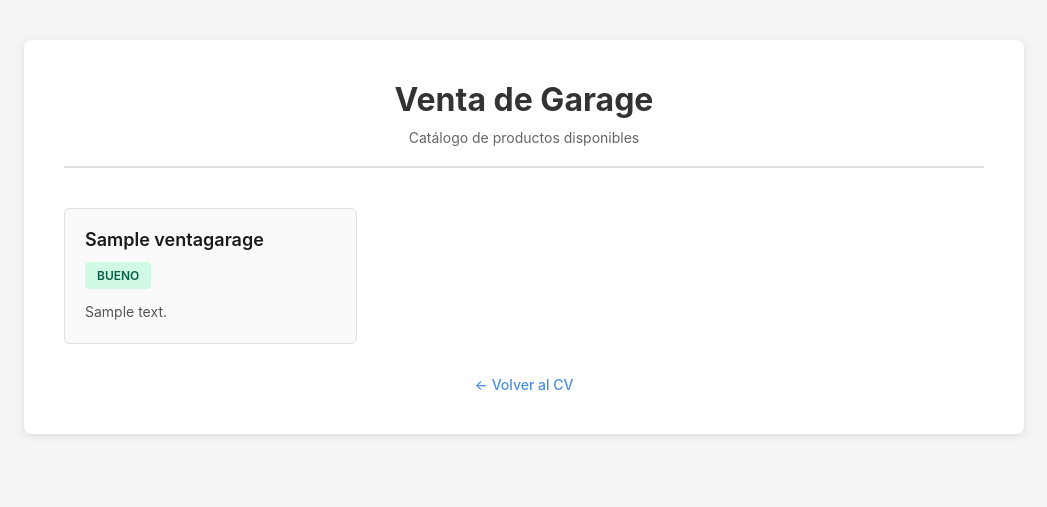
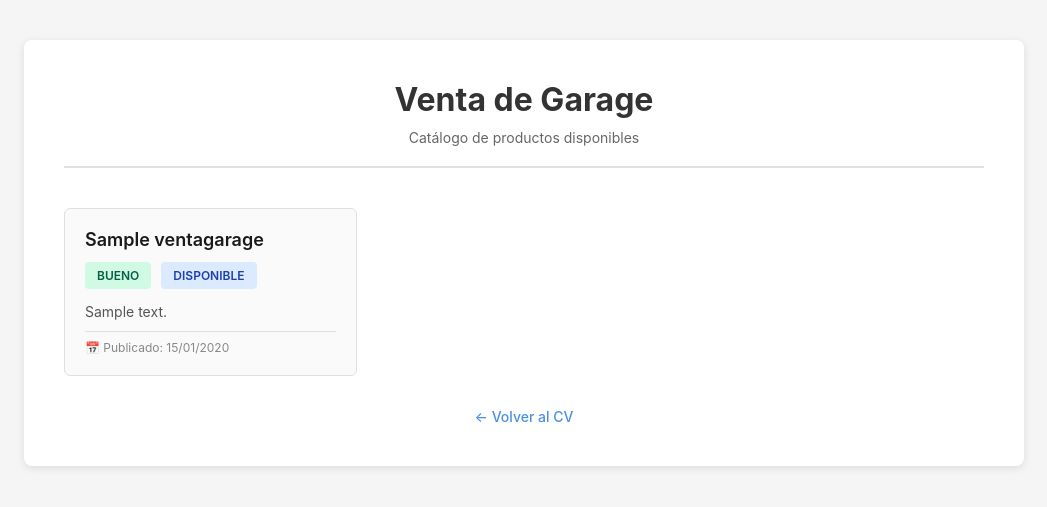
Before and after one commit to AnthonyMarrasquinTi/Curriculo, a Django app: page /marketplace/ in a window 1280 px wide. Shown: the top 507 px of the page, without its empty margins (116-1163 px from the left). Run offline with Django 5.2, Linux system fonts and the light colour scheme; tables that the repository leaves empty hold one stand-in row (values such as "Sample post").

Commit message:
Agregar fecha_publicacion y disponibilidad a VentaGarage

```diff
--- a/hoja_de_vida/apps/perfil/templates/perfil/marketplace.html
+++ b/hoja_de_vida/apps/perfil/templates/perfil/marketplace.html
@@ -88,6 +88,30 @@
             text-transform: uppercase;
         }
 
+        .availability-badge {
+            display: inline-block;
+            padding: 6px 12px;
+            background-color: #dbeafe;
+            color: #1e40af;
+            font-size: 12px;
+            font-weight: 600;
+            border-radius: 4px;
+            text-transform: uppercase;
+        }
+
+        .availability-badge.sold {
+            background-color: #fee2e2;
+            color: #991b1b;
+        }
+
+        .product-date {
+            font-size: 12px;
+            color: #888;
+            margin-top: 8px;
+            padding-top: 8px;
+            border-top: 1px solid #e0e0e0;
+        }
+
         .price-tag {
             display: inline-block;
             padding: 6px 12px;
@@ -166,6 +190,9 @@
                             {% if venta.estadoproducto %}
                                 <span class="status-badge">{{ venta.estadoproducto }}</span>
                             {% endif %}
+                            {% if venta.disponibilidad %}
+                                <span class="availability-badge {% if venta.disponibilidad == 'Vendido' %}sold{% endif %}">{{ venta.disponibilidad }}</span>
+                            {% endif %}
                             {% if venta.valorbien %}
                                 <span class="price-tag">${{ venta.valorbien }}</span>
                             {% endif %}
@@ -173,6 +200,12 @@
 
                         {% if venta.descripcion %}
                             <p class="product-description">{{ venta.descripcion }}</p>
+                        {% endif %}
+
+                        {% if venta.fecha_publicacion %}
+                            <div class="product-date">
+                                📅 Publicado: {{ venta.fecha_publicacion|date:"d/m/Y" }}
+                            </div>
                         {% endif %}
                     </div>
                 {% endfor %}
--- a/hoja_de_vida/apps/trayectoria/models.py
+++ b/hoja_de_vida/apps/trayectoria/models.py
@@ -130,6 +130,18 @@ class VentaGarage(models.Model):
     descripcion = models.CharField(max_length=100, db_column='descripcion', null=True, blank=True)
     valordelbien = models.DecimalField(max_digits=5, decimal_places=2, db_column='valordelbien', null=True, blank=True)
     activarparaqueseveaenfront = models.BooleanField(default=True, db_column='activarparaqueseveaenfront')
+    fecha_publicacion = models.DateField(db_column='fecha_publicacion', null=True, blank=True)
+
+    DISPONIBILIDAD_CHOICES = [
+        ('Disponible', 'Disponible'),
+        ('Vendido', 'Vendido'),
+    ]
+    disponibilidad = models.CharField(max_length=20, choices=DISPONIBILIDAD_CHOICES, default='Disponible', db_column='disponibilidad')
 
     class Meta:
         db_table = 'VENTAGARAGE'
+
+    def clean(self):
+        """Validar fecha de publicación."""
+        if self.fecha_publicacion and self.fecha_publicacion > date(2026, 1, 31):
+            raise ValidationError("La fecha de publicación no puede ser mayor a 2026-01-31")
```
Also changed, not shown: hoja_de_vida/apps/trayectoria/admin.py (+16 -2 lines), hoja_de_vida/apps/trayectoria/migrations/0002_ventagarage_disponibilidad_and_more.py (added).
